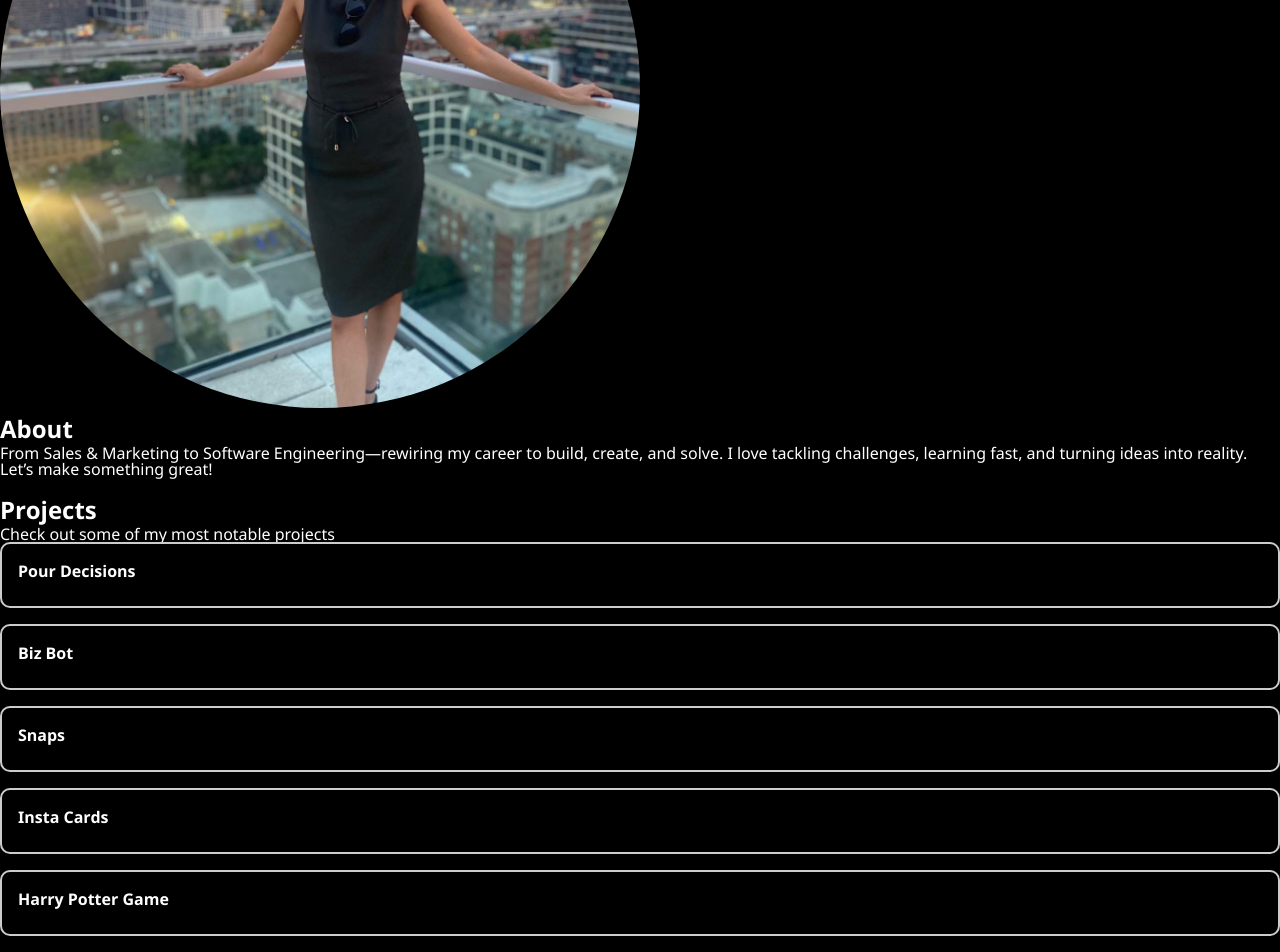
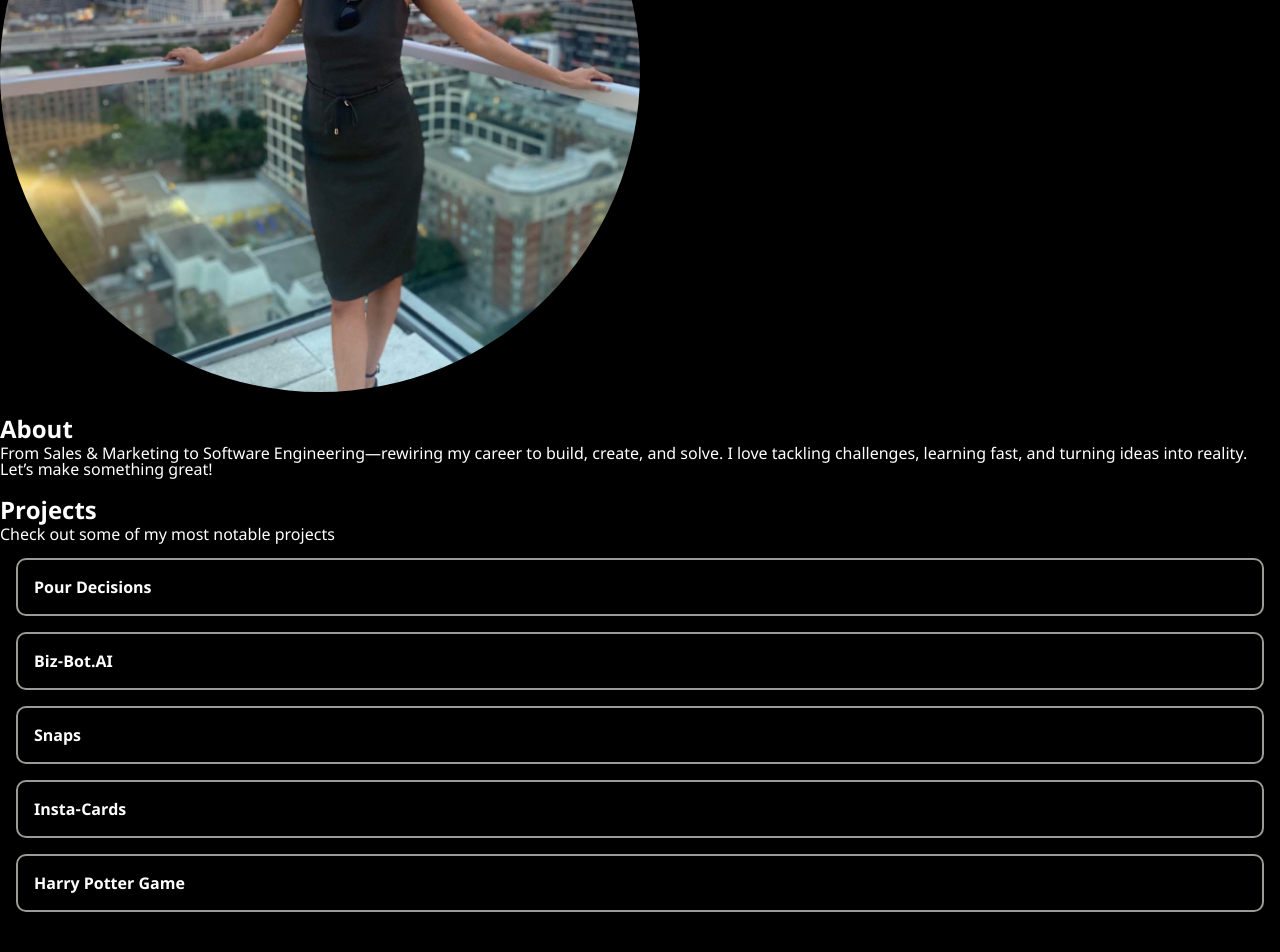
Before and after one commit to AlexandriaBalkaran/alexandria-balkaran-portfolio, a React (Vite) app: page / in a window 1280 px wide. Shown: the part 307-1259 px from the top of the page. After the commit the page ends 1235 px from the top, so only its background shows below. Built offline with nearby package versions, Linux system fonts and the light colour scheme.

Commit message:
format projects

```diff
--- a/src/assets/data/projects.json
+++ b/src/assets/data/projects.json
@@ -2,14 +2,14 @@
     {
       "id": "pour-decisions",
       "title": "Pour Decisions",
-      "description": "A happy hour finder app for Toronto bars.",
-      "techStack": ["React", "Vite", "Google Maps API", "Firebase"],
+      "description": "Pour Decisions is a web application that helps users discover the best happy hour deals in downtown Toronto based on their preferred location (specifically neighbourhood), date and time of day.",
+      "techStack": ["React", "Google Maps API" , "SCSS" , "mySQL" , "Pour-Decisions API"],
       "videoSrc": "src/assets/projects/Pour Decisions video.mp4"
     },
     {
       "id": "biz-bot",
-      "title": "Biz Bot",
-      "description": "AI-powered consultant for small businesses.",
+      "title": "Biz-Bot.AI",
+      "description": "BizBot.AI (a Brainstation X Microsoft project) is an AI-powered assistant designed to help small businesses streamline operations, reduce costs, and optimize decision-making.",
       "techStack": ["React", "Gemini API", "SCSS"],
       "videoSrc": "src/assets/projects/Biz-Bot video.mp4"
     },
@@ -17,21 +17,21 @@
       "id": "snaps",
       "title": "Snaps",
       "description": "Photo sharing app inspired by Snapchat.",
-      "techStack": ["React", "Firebase", "SCSS"],
+      "techStack": ["React" , "SCSS" , "Node.js" , "Express.js"],
       "videoSrc": "src/assets/projects/Snaps video.mp4"
     },
     {
       "id": "insta-cards",
-      "title": "Insta Cards",
+      "title": "Insta-Cards",
       "description": "Interactive Instagram story game.",
-      "techStack": ["JavaScript", "HTML", "CSS"],
+      "techStack": ["JavaScript", "HTML", "SASS" , "Insta-Cards API"],
       "videoSrc": "src/assets/projects/Insta-cards video.mp4"
     },
     {
       "id": "harry-potter",
       "title": "Harry Potter Game",
-      "description": "A simple quiz game based on Harry Potter.",
-      "techStack": ["JavaScript", "HTML", "CSS"],
+      "description": "This project is a web-based game where players are presented with an image of a Harry Potter character and must guess the character's name. The game fetches character data from the Harry Potter API and dynamically displays random character images.",
+      "techStack": ["JavaScript", "HTML", "SASS" , "Harry Potter API"],
       "videoSrc": "src/assets/projects/Harry-potter-game video.mp4"
     }
   ]
--- a/src/components/AboutSection/AboutSection.jsx
+++ b/src/components/AboutSection/AboutSection.jsx
@@ -1,9 +1,16 @@
 import "./AboutSection.scss";
 
 function AboutSection() {
-    return (
+  return (
+    <>
+      <div>
+        <img
+          className="about__image-alexandria"
+          src="src/assets/images/Alexandria-picture.JPG"
+          alt="image of alexandria"
+        ></img>
+      </div>
       <section id="about">
-        <img className="about__image-alexandria" src="src/assets/images/Alexandria-picture.JPG" alt="image of alexandria"></img>
         <h2>About</h2>
         <p>
           From Sales & Marketing to Software Engineering—rewiring my career to
@@ -11,7 +18,8 @@ function AboutSection() {
           and turning ideas into reality. Let’s make something great!
         </p>
       </section>
-    );
-  }
+    </>
+  );
+}
 
-  export default AboutSection;
+export default AboutSection;
--- a/src/components/ProjectsSection/ProjectsSection.jsx
+++ b/src/components/ProjectsSection/ProjectsSection.jsx
@@ -13,16 +13,16 @@ function ProjectsSection() {
     <section id="projects">
       <h2>Projects</h2>
       <p>Check out some of my most notable projects</p>
-      <div className="projects-grid">
+      <div className="projects__grid">
         {projects.map((project) => (
           <div
             key={project.id}
-            className={`project-box ${activeProject === project.id ? "active" : ""}`}
+            className={`project__container ${activeProject === project.id ? "active" : ""}`}
             onClick={() => handleClick(project.id)}
           >
             <h3>{project.title}</h3>
             {activeProject === project.id && (
-              <div className="project-details">
+              <div className="project__container-details">
                 <p>{project.description}</p>
                 <ul>
                   {project.techStack.map((tech) => (
--- a/src/components/ProjectsSection/ProjectsSection.scss
+++ b/src/components/ProjectsSection/ProjectsSection.scss
@@ -1,41 +1,29 @@
-// .project__video {
-//     width: 75%;
-//     height: auto;
-//     cursor: pointer;
-//     transition: box-shadow 0.2s;
-//     border-radius: 5%;
-//     margin: 1rem;
-// }
+@use "/src/styles/partials/_variables.scss" as *;
 
-.projects-grid {
+.projects__grid {
   display: flex;
   flex-wrap: wrap;
   gap: 1rem;
+  margin: 1rem;
 }
 
-  .project-box {
-    border: 2px solid #ccc;
+.project__container {
+  border: 2px solid $colour-secondary-light-accent;
   border-radius: 10px;
   padding: 1rem;
   cursor: pointer;
   width: 100%;
   transition: all 0.3s ease;
 
-    h3 {
-      margin-bottom: 0.5rem;
+  &.active {
+    background-color: $colour-primary-dark;
   }
 
-    &.active {
-      background-color: rgba(255, 255, 255, 0.05);
-    }
-  }
-
-  .project-details {
+  &-details {
     margin-top: 1rem;
 
     ul {
       padding-left: 1.5rem;
-      list-style-type: disc;
     }
 
     .project__video {
@@ -43,5 +31,7 @@
       height: auto;
       margin-top: 1rem;
       border-radius: 8px;
+      border: 2px solid $colour-secondary-light-accent;
     }
   }
+}
--- a/src/styles/partials/_global.scss
+++ b/src/styles/partials/_global.scss
@@ -24,7 +24,7 @@ h3 {
   font-size: 1rem;
 }
 
-p , a {
+p , a , ul {
   @include font-body
 }
 
```
Lines whose indentation alone changed are shown as unchanged.
